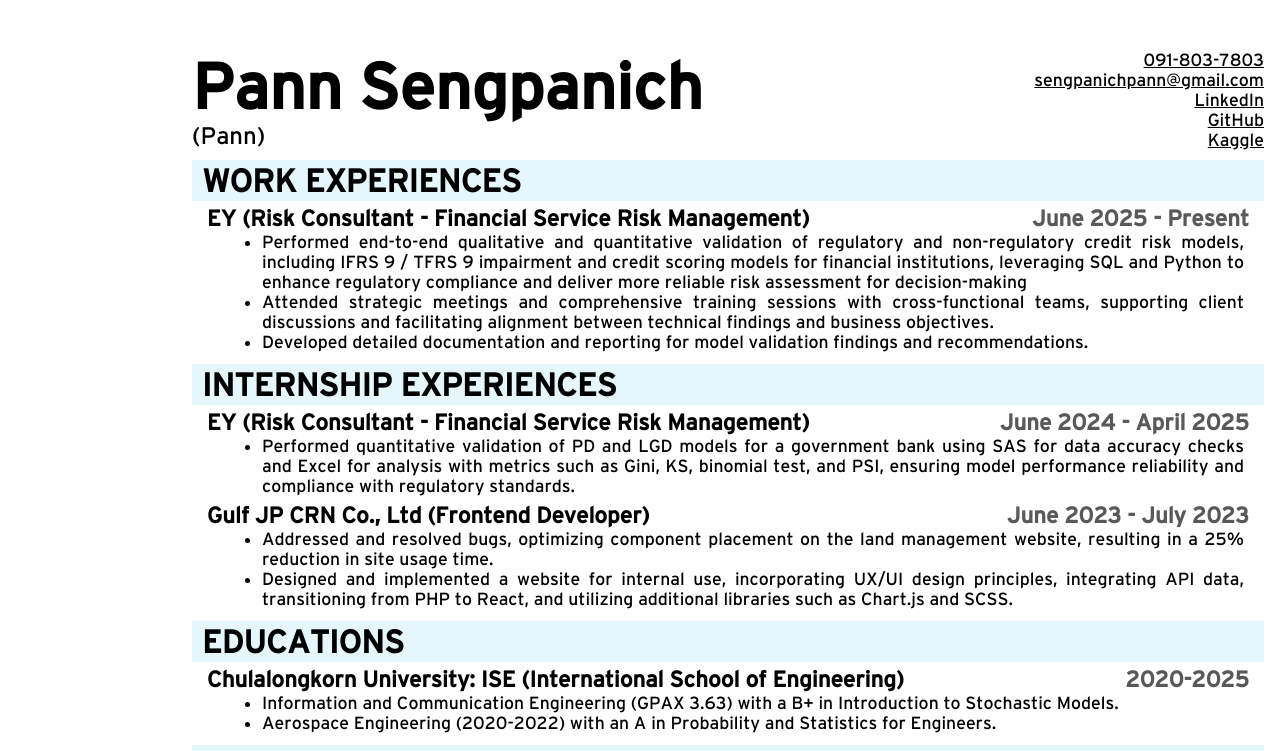
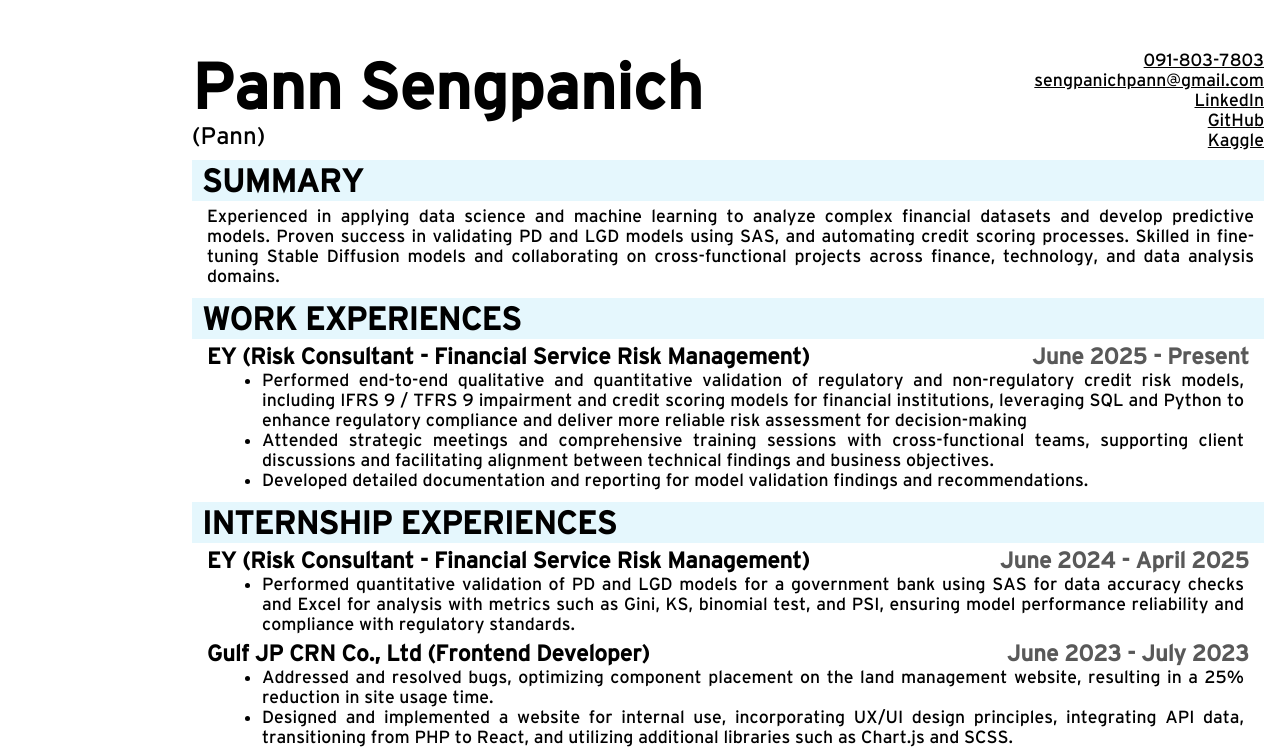
Before and after one commit to PannSengpanich/cv-application, a React (Create React App) app: page / in a window 1280 px wide. Shown: the top 751 px of the page. Built offline with nearby package versions, Linux system fonts and the light colour scheme.

Commit message:
Update App.js

```diff
--- a/src/App.js
+++ b/src/App.js
@@ -22,11 +22,11 @@
         info={currentData.InfoData}
         className={styles.generalInfo}
       ></GeneralInfo>
-      {/* <ContentInfo
+      <ContentInfo
         info={currentData.SummaryData}
         className={styles.misInfo}
         updateInfo={(newData) => updateData("SummaryData", newData)}
-      ></ContentInfo> */}
+      ></ContentInfo>
       <ContentInfo
         info={currentData.WorkData}
         className={styles.workInfo}
```
